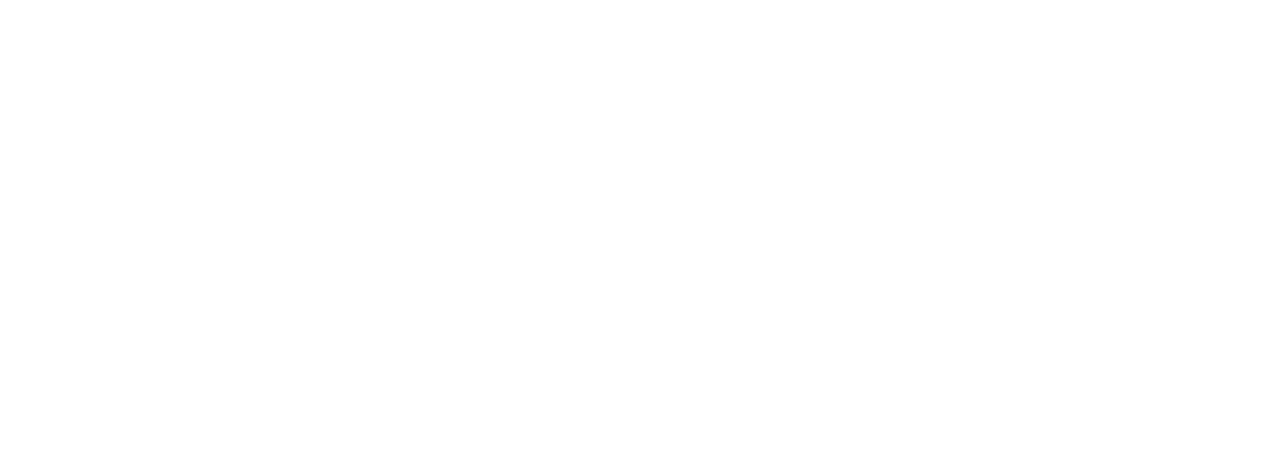
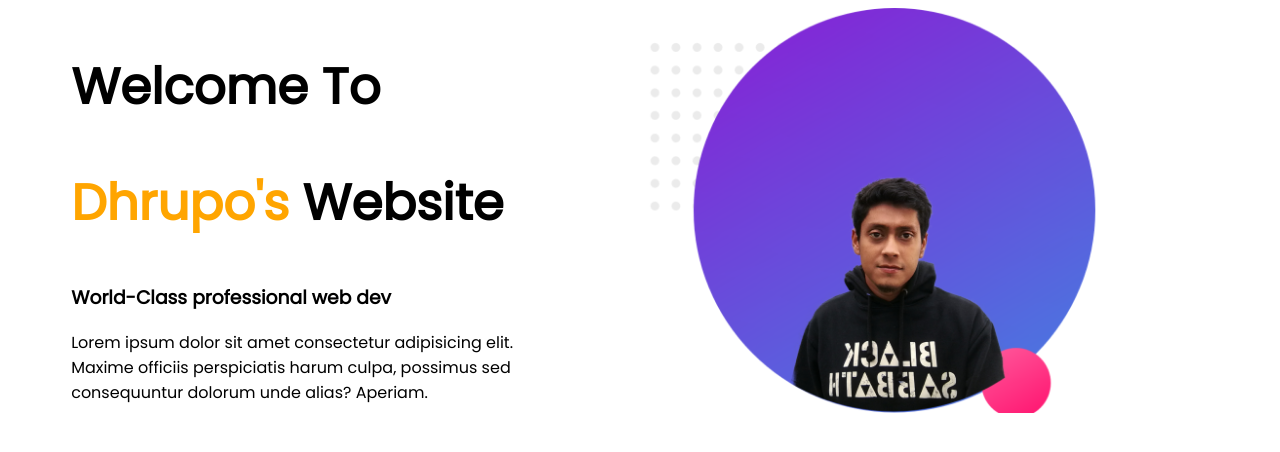
Before and after one commit to dhrupo/web-portfolio, a plain HTML site: page index.html in a window 1280 px wide. Drawn offline with Linux system fonts and the light colour scheme.

Commit message:
add top part

```diff
--- a/index.html
+++ b/index.html
@@ -3,7 +3,29 @@
   <head>
     <meta charset="UTF-8" />
     <meta name="viewport" content="width=device-width, initial-scale=1.0" />
-    <title>Portfolio</title>
+    <title>Dhrupo's Portfolio</title>
+    <link rel="preconnect" href="https://fonts.gstatic.com" />
+    <link
+      href="https://fonts.googleapis.com/css2?family=Poppins&display=swap"
+      rel="stylesheet"
+    />
+    <link rel="stylesheet" href="style.css" />
   </head>
-  <body></body>
+  <body>
+    <section>
+      <div class="half-width">
+        <h1>Welcome To</h1>
+        <h1><span class="name-highlight">Dhrupo's</span> Website</h1>
+        <h3>World-Class professional web dev</h3>
+        <p>
+          Lorem ipsum dolor sit amet consectetur adipisicing elit. Maxime
+          officiis perspiciatis harum culpa, possimus sed consequuntur dolorum
+          unde alias? Aperiam.
+        </p>
+      </div>
+      <div class="half-width">
+        <img src="images/profile1.png" alt="" />
+      </div>
+    </section>
+  </body>
 </html>
--- /dev/null
+++ b/style.css
@@ -0,0 +1,22 @@
+body {
+  font-family: "Poppins", sans-serif;
+}
+
+h1 {
+  font-size: 50px;
+}
+
+.name-highlight {
+  color: orange;
+}
+
+.half-width {
+  width: 40%;
+  float: left;
+  margin-left: 3%;
+  padding-left: 2%;
+}
+
+.half-width img {
+  width: 100%;
+}
```
Also changed, not shown: images/profile1.png (added).
